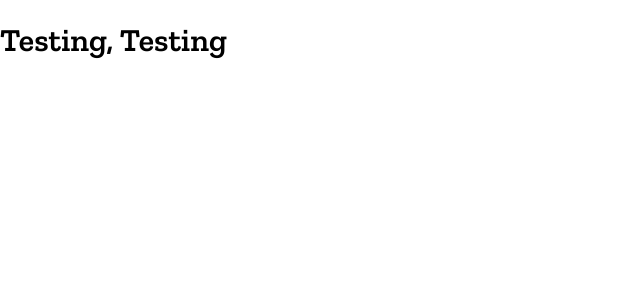
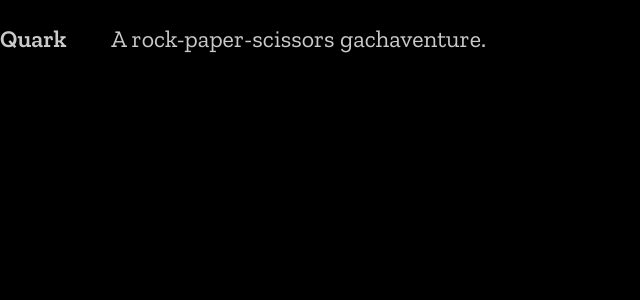
Before and after one commit to onmyraedar/rps-adventure, a React (Create React App) app: page / in a window 1280 px wide. Shown: the top 300 px of the page, without its empty margins (0-640 px from the left). Built offline with nearby package versions, Linux system fonts and the light colour scheme.

Commit message:
Add Header to app and change background color

```diff
--- /dev/null
+++ b/src/App.css
@@ -0,0 +1,4 @@
+.App {
+    min-height: 100vh;
+    background-color: black;
+}
--- a/src/App.js
+++ b/src/App.js
@@ -1,7 +1,10 @@
+import Header from "./components/Header";
+import "./App.css";
+
 function App() {
   return (
     <div className="App">
-      <h1>Testing, Testing</h1>
+      <Header />
     </div>
   );
 }
```
